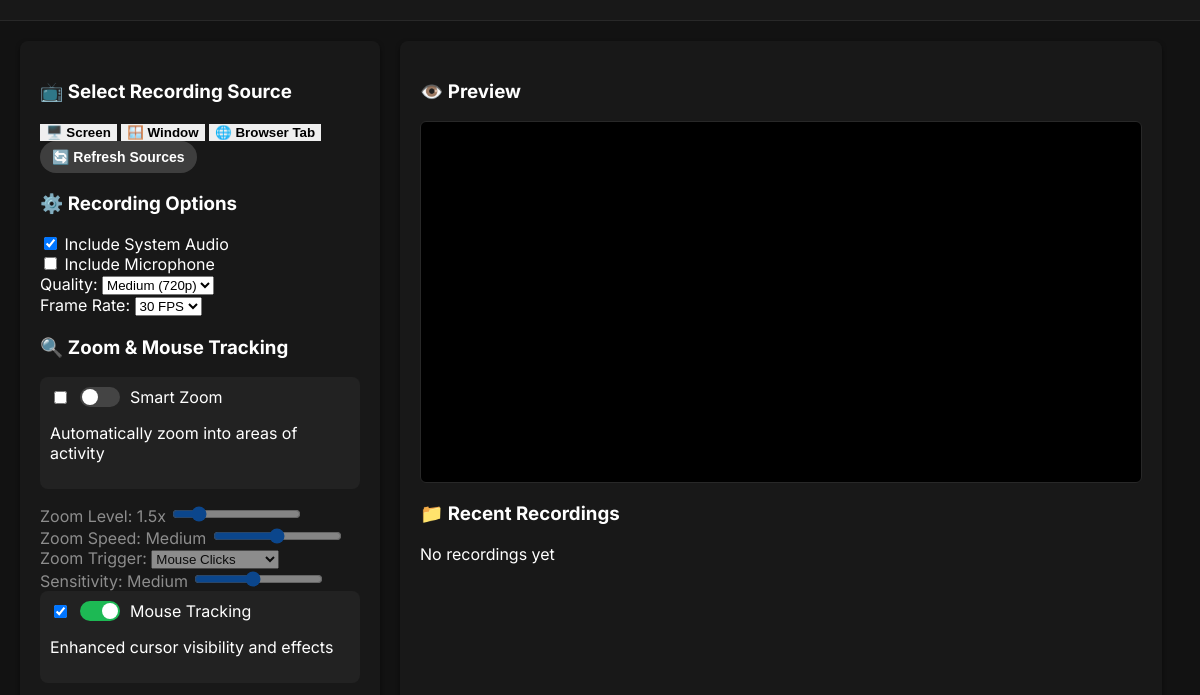
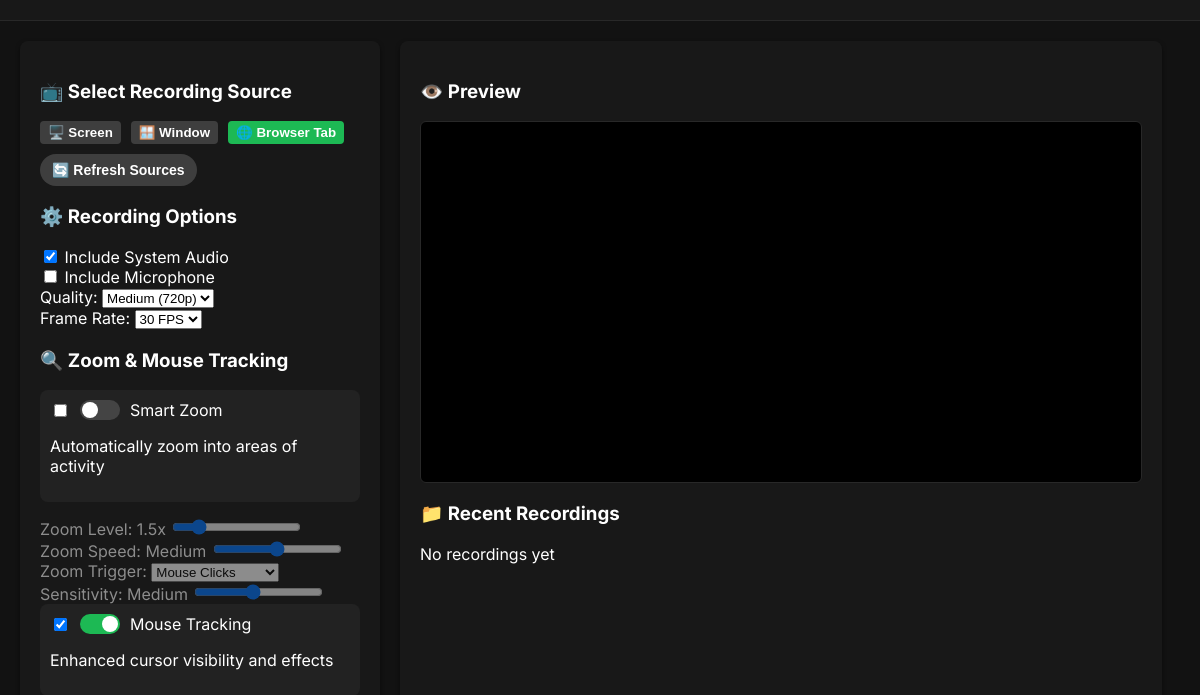
Before and after one commit to chahal-neema/demo-recorder, an Electron app: page src/renderer/index.html in a window 1200 px wide. Both pictures are taken after a click on the button "🌐 Browser Tab". Shown: the part 102-797 px from the top of the page. Drawn offline with Linux system fonts and the light colour scheme; no server answers.

Commit message:
Add source type selection

```diff
--- a/src/renderer/index.html
+++ b/src/renderer/index.html
@@ -31,7 +31,7 @@
                         <button class="source-type-btn" data-type="tab">🌐 Browser Tab</button>
                     </div>
                     <div class="source-list-container">
-                        <div class="source-list" id="source-list"></div>
+                        <div class="source-grid" id="source-grid"></div>
                         <button id="refresh-sources" class="btn btn-secondary">🔄 Refresh Sources</button>
                     </div>
                 </div>
--- a/src/renderer/renderer.js
+++ b/src/renderer/renderer.js
@@ -4,6 +4,7 @@ let mediaRecorder;
 let recordedChunks = [];
 let selectedSourceId = null;
 let currentStream = null;
+let selectedSourceType = 'screen';
 const config = {
   zoom: {
     enabled: false,
@@ -23,7 +24,7 @@ const config = {
 };
 
 async function loadSources() {
-  const sources = await ipcRenderer.invoke('get-sources');
+  const sources = await ipcRenderer.invoke('get-sources', selectedSourceType);
   const grid = document.getElementById('source-grid');
   grid.innerHTML = '';
   sources.forEach((source) => {
@@ -203,6 +204,17 @@ document.getElementById('include-microphone').addEventListener('change', () => {
   if (selectedSourceId) selectSource(selectedSourceId);
 });
 
+document.querySelectorAll('.source-type-btn').forEach((btn) => {
+  btn.addEventListener('click', () => {
+    document
+      .querySelectorAll('.source-type-btn')
+      .forEach((b) => b.classList.remove('active'));
+    btn.classList.add('active');
+    selectedSourceType = btn.getAttribute('data-type');
+    loadSources();
+  });
+});
+
 loadSources();
 initializeZoomMouseSettings();
 updatePreviewStatus();
--- a/src/renderer/styles.css
+++ b/src/renderer/styles.css
@@ -37,6 +37,23 @@ header {
 .controls-panel {
   width: 320px;
   flex-shrink: 0;
+}
+
+.source-types {
+  display: flex;
+  gap: 10px;
+  margin-bottom: 10px;
+}
+
+.source-type-btn {
+  background: #3e3e3e;
+  color: #ffffff;
+  padding: 4px 8px;
+  border-radius: 4px;
+}
+
+.source-type-btn.active {
+  background: #1db954;
 }
 
 .source-grid {
```
Also changed, not shown: src/main/ipcHandlers.js (+14 -2 lines).
